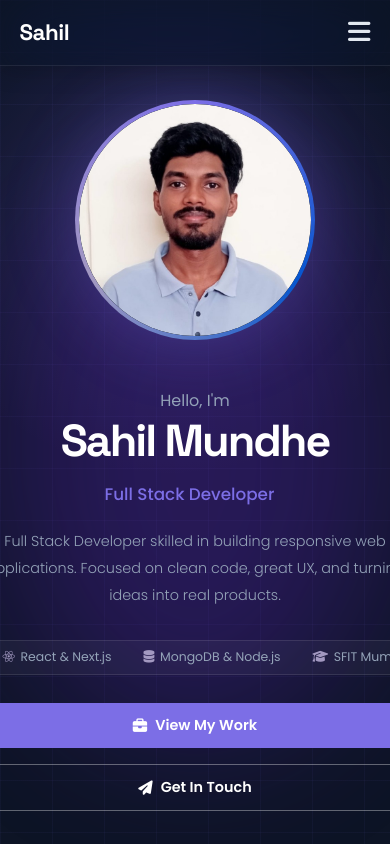
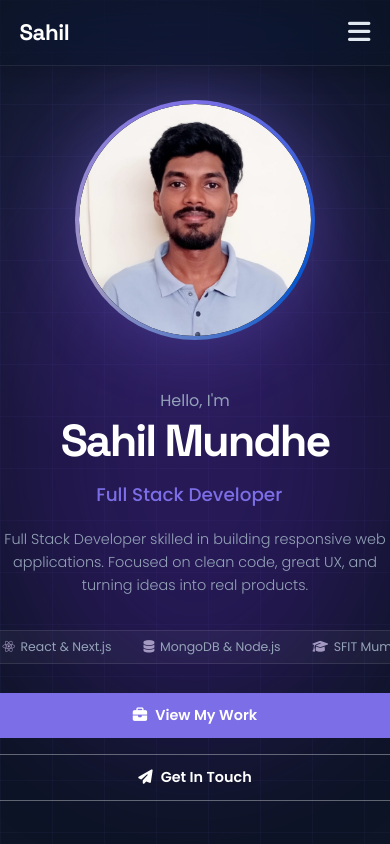
Before and after one commit to Sahileweb/Portfoliow, a Next.js app: page / in a window 390 px wide. Shown: the top 844 px of the page. Built offline with nearby package versions, Linux system fonts and the light colour scheme.

Commit message:
made responsive

```diff
--- a/src/app/globals.css
+++ b/src/app/globals.css
@@ -790,40 +790,32 @@ footer {
 }
 
 /* =========================================
-   HERO MOBILE FIXES (Text & Buttons)
+   HERO MOBILE FIXES (Guaranteed Gaps)
 ========================================= */
 @media (max-width: 600px) {
 
-  /* 1. Fix Typewriter Text (Shrink font and allow wrapping if needed) */
-  .hero-typewriter {
-    font-size: 1.05rem !important;
-    padding: 0 1rem !important;
-    width: 100%;
-    justify-content: center;
-    white-space: normal; /* Allows text to wrap to a second line gracefully */
-    line-height: 1.4;
+  /* 1. Paragraph Fix: Restrict width to 85% so it leaves gaps on both sides */
+  .hero-tagline {
+    width: 85% !important;
+    margin-left: auto !important;
+    margin-right: auto !important;
+    padding: 0 !important;
+    line-height: 1.6 !important;
   }
 
-  /* 2. Fix Paragraph (Add padding so it doesn't touch the screen edges) */
-  .hero-tagline {
-    padding: 0 1.5rem !important;
-    width: 100%;
-    box-sizing: border-box;
+  /* 2. Button Container Fix: Restrict width to 85% */
+  .hero-btns {
+    width: 85% !important;
     margin-left: auto !important;
     margin-right: auto !important;
+    flex-direction: column !important;
+    gap: 1rem !important;
+    padding: 0 !important;
   }
 
-  /* 3. Fix Buttons (Add side padding to the wrapper so they squeeze inwards) */
-  .hero-btns {
-    flex-direction: column;
-    width: 100%;
-    padding: 0 2rem !important; /* This is what pushes the buttons off the screen edge */
-    box-sizing: border-box;
-    gap: 1rem;
-  }
-
+  /* 3. Make buttons fill only that 85% space */
   .hero-btns .btn {
-    width: 100%;
-    justify-content: center;
+    width: 100% !important;
+    justify-content: center !important;
   }
 }
```
